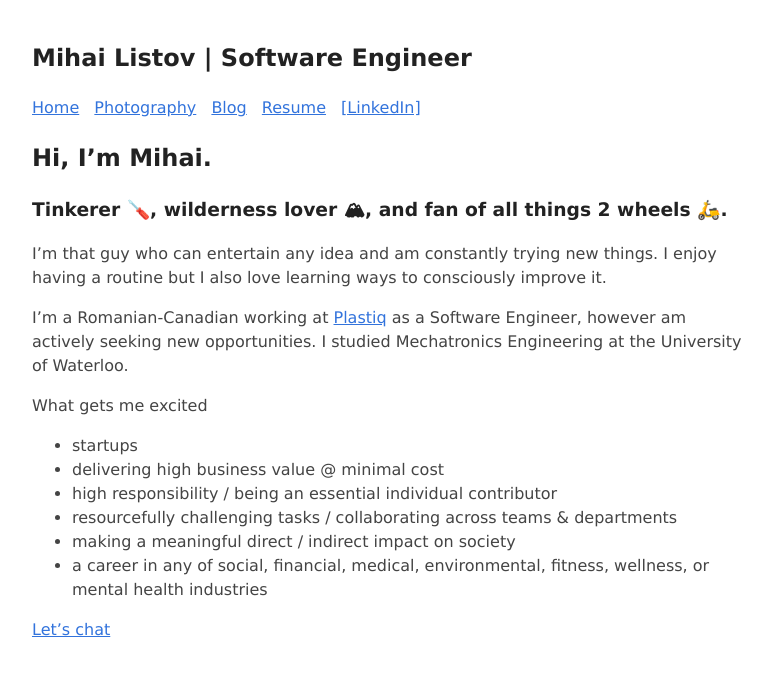
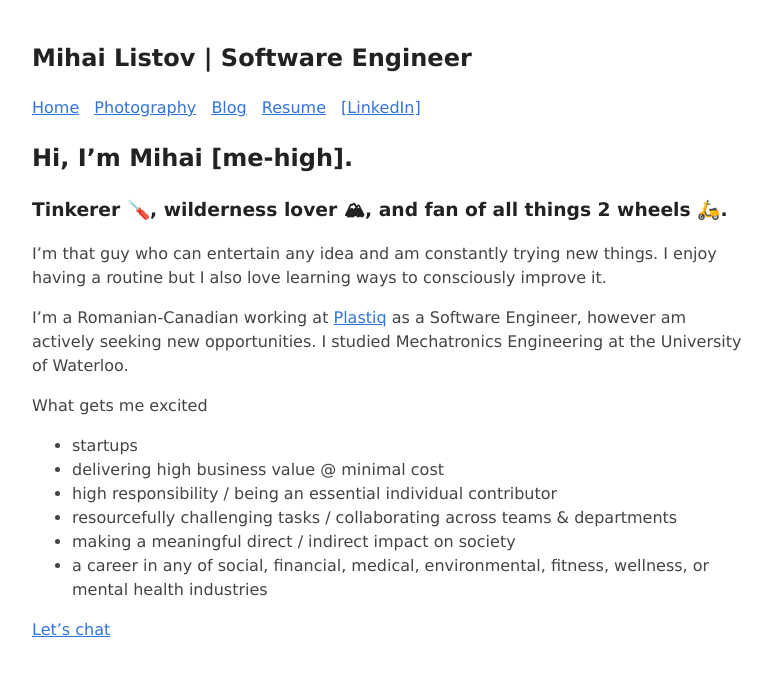
Before and after one commit to mihailistov/mihailistov.ca, a Jekyll site: the page built from index.md, in a window 1280 px wide. Shown: the top 676 px of the page, without its empty margins (248-1020 px from the left). Built offline with Jekyll 4.4.1, drawn with Linux system fonts in a browser that asks for light colours.

Commit message:
Update from Forestry.io Mihai Listov updated index.md

```diff
--- a/index.md
+++ b/index.md
@@ -3,7 +3,7 @@ layout: default
 title: Hello
 
 ---
-## Hi, I'm Mihai.
+## Hi, I'm Mihai \[me-high\].
 
 ### Tinkerer 🪛, wilderness lover 🏔, and fan of all things 2 wheels 🛵.
 
```
